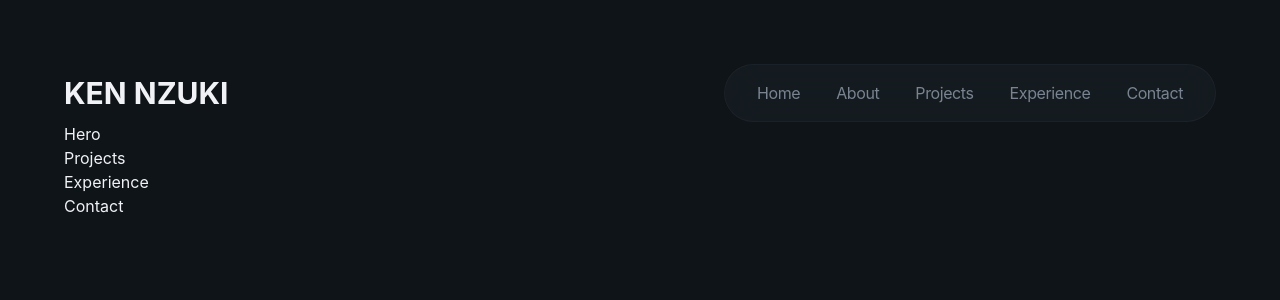
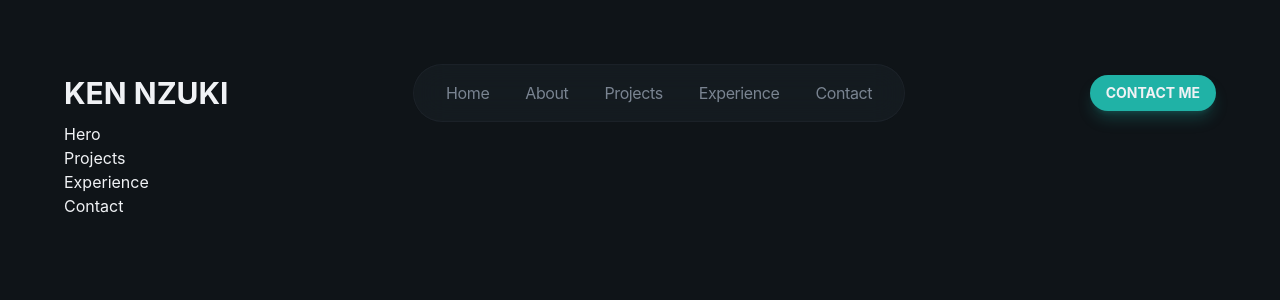
Before and after one commit to kennzuki/portfolio2, a React (Vite) app: page / in a window 1280 px wide. Shown: the top 300 px of the page. Built offline with nearby package versions, Linux system fonts and the light colour scheme.

Commit message:
finished button component with props

```diff
--- a/src/components/Buttons.tsx
+++ b/src/components/Buttons.tsx
@@ -1,8 +1,15 @@
 
 
-export default function Buttons({className, children,size}) {
+export default function Buttons({ className="", children, size="md" }) {
+    const baseClasses = 'uppercase relative overflow-hidden font-bold py-2 px-4 rounded-full focus:outline-none focus-visible:ring-2 focus-visible:ring-primary bg-primary <text-primary-foreground hover:bg-primary/80 shadow-lg shadow-primary/25';
+    const sizeClasses ={
+        sm: 'px-4 py-2 text-sm',
+        md: 'px-6 py-3 text-base',
+        lg: 'px-8 py-4 text-lg',
+    };
+    const classes = `${baseClasses} ${sizeClasses[size]} ${className}`
   return (
-      <div>
+      <div className={classes}>
            <span className="relative flex items-center justify-center gap-2">{children}</span>
     </div>
   )
--- a/src/layouts/Navbar.tsx
+++ b/src/layouts/Navbar.tsx
@@ -1,3 +1,5 @@
+import Buttons from "../components/Buttons";
+
 export default function Navbar() {
   const links = [
     { href: '#', text: 'Home' },
@@ -18,6 +20,8 @@ export default function Navbar() {
             <a className="px-4 py-2 text-muted-foreground hover:text-foreground" href={link.href}>{link.text}</a>
           ))}
         </section>
+        {/* cta */}
+        <Buttons size='sm' className="px-4 py-2">Contact me</Buttons>
       </div>
       {/* mobile nav */}
       <div className=''></div>
```
